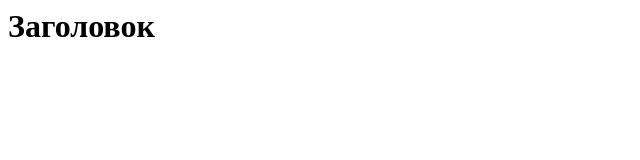
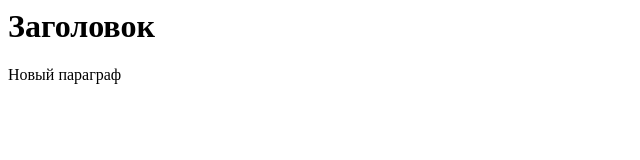
Before and after one commit to nasyapiskunova/test-project, a plain HTML site: page index.html in a window 1280 px wide. Shown: the whole page, without its empty margins (0-640 px from the left). Drawn offline with Linux system fonts and the light colour scheme.

Commit message:
добавили параграф

```diff
--- a/index.html
+++ b/index.html
@@ -4,5 +4,6 @@
 	</head>
 	<body>
 		<h1>Заголовок</h1>
+		<p>Новый параграф</p>
 	</body>
 </html>
```
